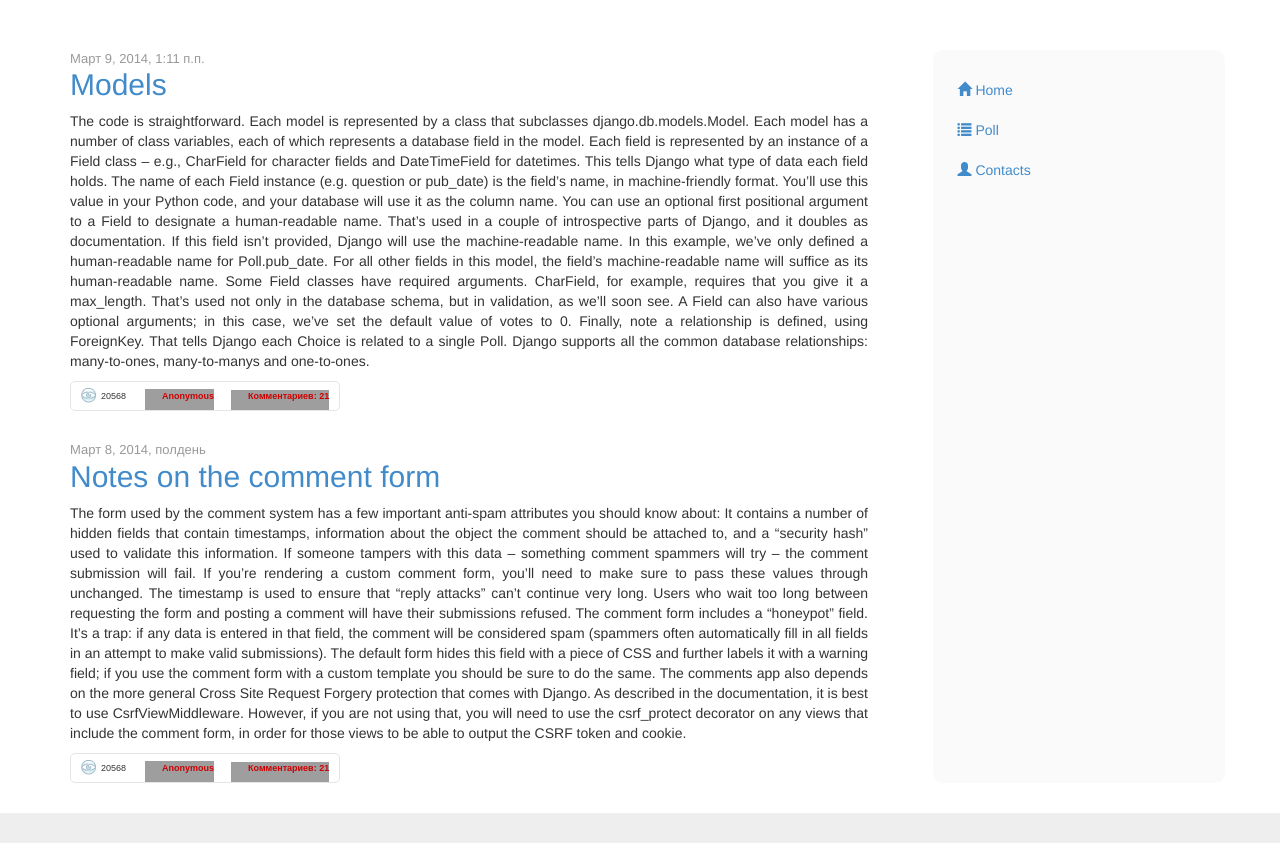
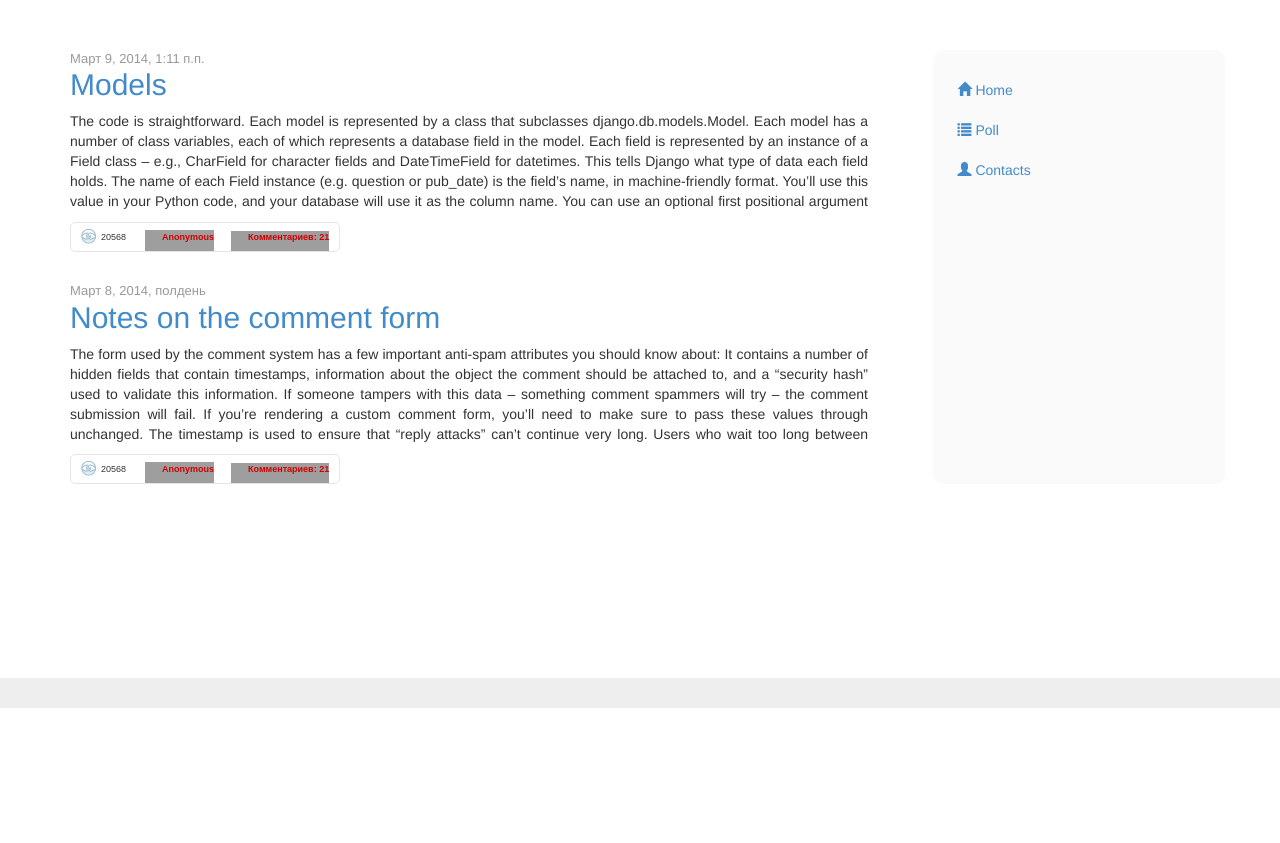
Before and after one commit to kaera/shtbs_blog, a Django app: page /blog/ in a window 1280 px wide. Shown: the part 92-935 px from the top of the page. After the commit the page ends 800 px from the top, so only its background shows below. Run offline with Django 3.2, Linux system fonts and the light colour scheme; data comes from the database, SQL or seed files in the repository; parts of the project's set-up code (start-up, migrations or seed data) failed here and were passed over; some libraries are stand-ins or nearby versions; grey boxes are pictures that could not be loaded.

Commit message:
Ограничиваем высоту постов на index-странице

```diff
--- a/blog/templates/blog/base.html
+++ b/blog/templates/blog/base.html
@@ -19,7 +19,7 @@
             </div>
         </header>
 
-        <section class='page'>
+        <div class='page'>
             <div class="container">
                 <aside class='sidebar'>
                     <ul class="nav nav-list">
@@ -44,9 +44,11 @@
                         </li>
                     </ul>
                 </aside>
-                {% block content %}Empty page{% endblock %}
+                <section class='page-content'>
+                    {% block content %}Empty page{% endblock %}
+                </section>
             </div>
-        </section>
+        </div>
 
         <footer class="footer">
             <div class='container'>
--- a/blog/templates/blog/post_detail.html
+++ b/blog/templates/blog/post_detail.html
@@ -1,7 +1,6 @@
 {% extends 'blog/base.html' %}
 
 {% block content %}
-<div class='posts'>
 <div class='post'>
     <div class="published">{{ post.date }}</div>
         <h2>{{ post.title }}</a></h2>
--- a/static/main.css
+++ b/static/main.css
@@ -42,7 +42,7 @@ body {
     margin-top: 20px;
 }
 
-.posts {
+.page-content {
     margin-top: 30px;
     margin-right: 30%;
 }
@@ -57,6 +57,11 @@ body {
 
 .post-content {
     text-align: justify;
+}
+
+.posts .post-content {
+    max-height: 7.2em;
+    overflow: hidden;
 }
 
 .post .published {
```
